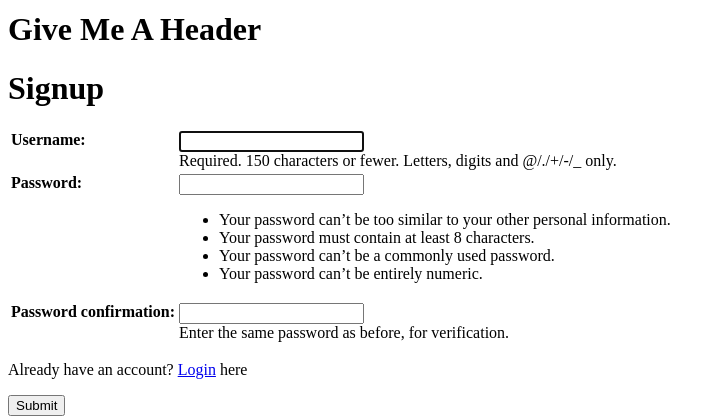
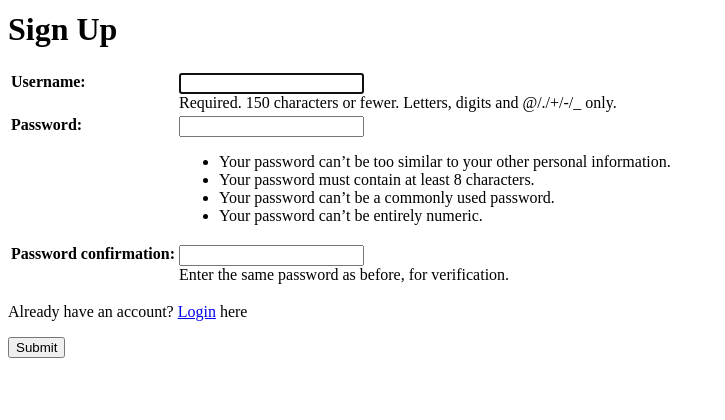
Before and after one commit to notteddydev/reimagined_lamp, a Django app: page /signup in a window 1280 px wide. Shown: the part 36-456 px from the top of the page, without its empty margins (0-725 px from the left). Run offline with Django 5.2, Linux system fonts and the light colour scheme; parts of the project's set-up code (start-up, migrations or seed data) failed here and were passed over.

Commit message:
Give signup template a header and remove redundant h1 tag.

```diff
--- a/templates/registration/signup.html
+++ b/templates/registration/signup.html
@@ -4,8 +4,11 @@
     Sign Up
 {% endblock title %}
 
+{% block header %}
+    Sign Up
+{% endblock header %}
+
 {% block content %}
-    <h1 class="mb-4">Signup</h1>
     <form method="POST">
         {% csrf_token %}
         <table>
```
